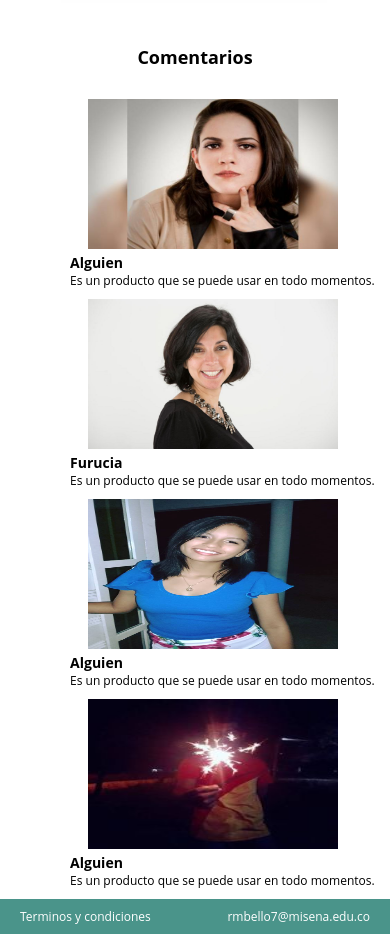
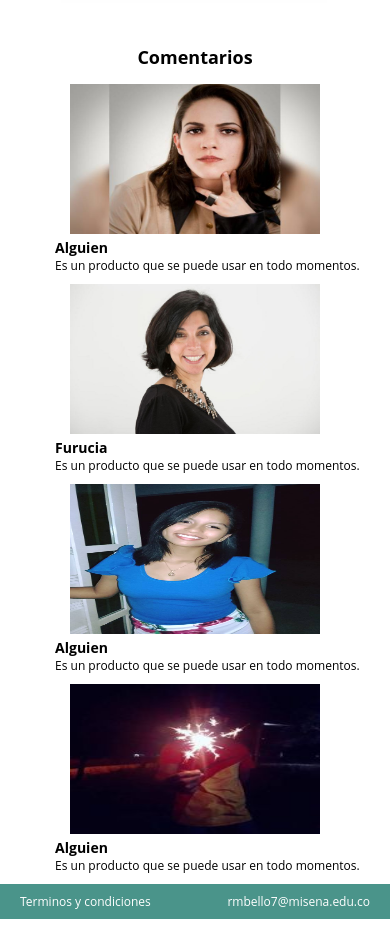
Before and after one commit to RembertBello/hosting, a plain HTML site: page index.html in a window 390 px wide. Shown: the part 1013-1948 px from the top of the page. Drawn offline with nearby package versions, Linux system fonts and the light colour scheme.

```diff
--- a/css/mobile.css
+++ b/css/mobile.css
@@ -25,8 +25,11 @@
         /* Inicio Comentarios */
     section .section2 {
         display: inherit;
-        padding: 5px 0px 0px 35px;
+        padding: 0px 0px 0px 0px;
     }
 
+    section .imgUser p, h3 {
+        margin: 0px 0px 0px 45px;
+    }
         /* Fin Comentarios */
 }
```
